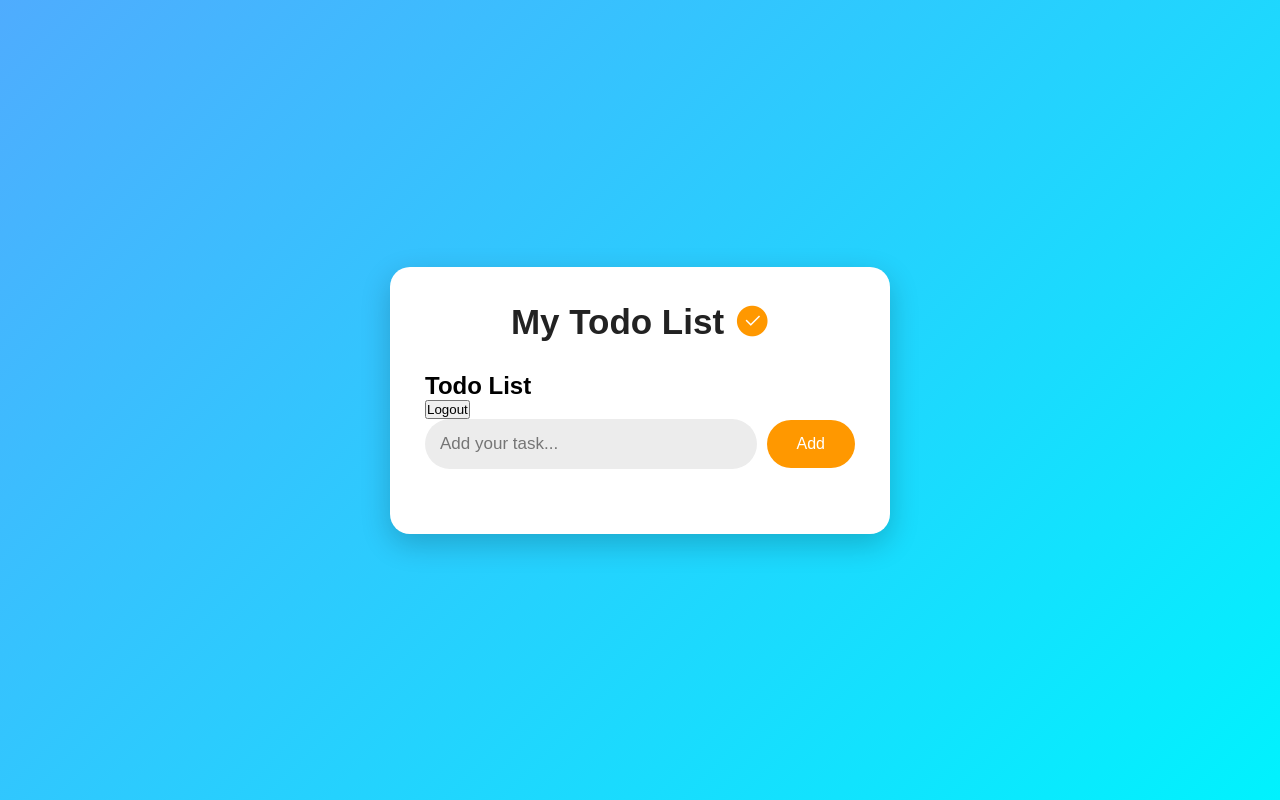
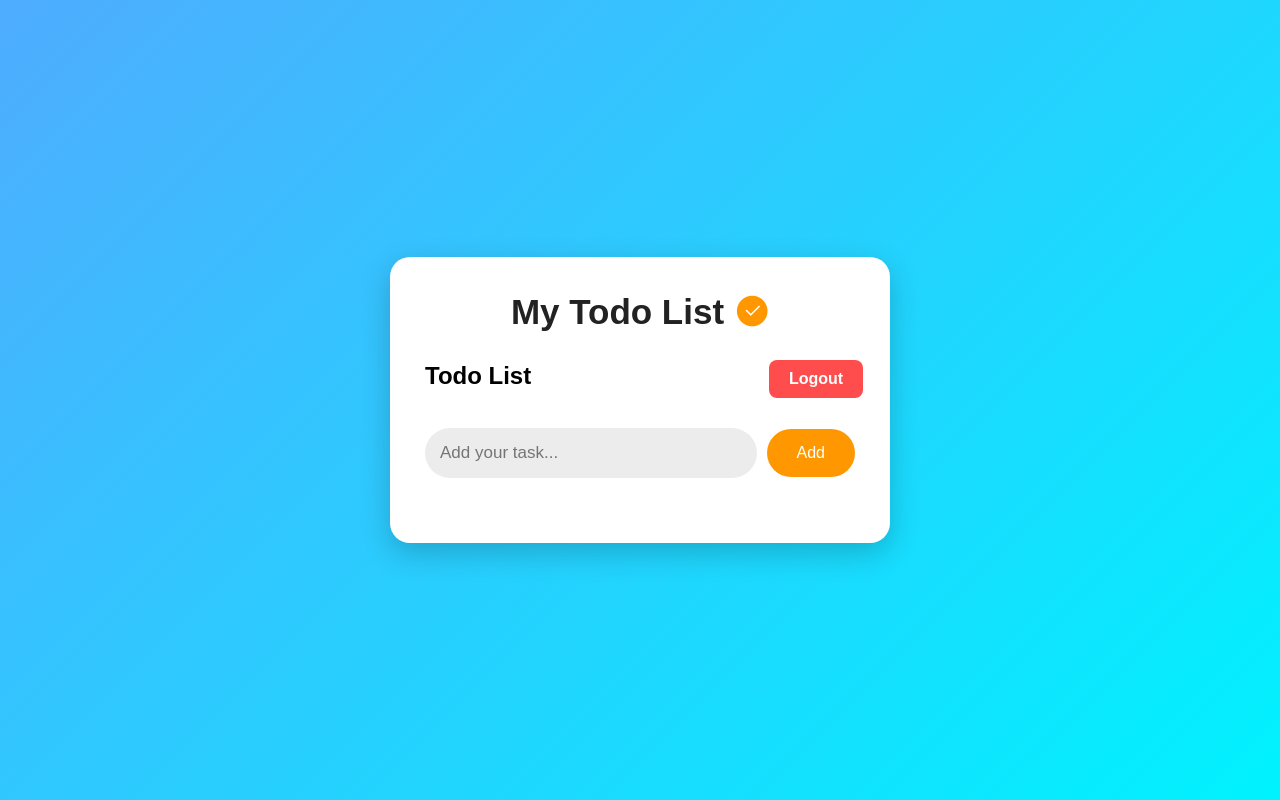
Before and after one commit to ramya208/todo-app, a plain HTML site: page todo.html in a window 1280 px wide. Drawn offline with nearby package versions, Linux system fonts and the light colour scheme.

Commit message:
Added logout button and updated styles

```diff
--- a/app.js
+++ b/app.js
@@ -71,11 +71,18 @@ if (loginBtn) {
                 window.location.href = "todo.html";
 
             })
+            // .catch((error) => {
+
+            //     alert(error.message);
+
+            // });
             .catch((error) => {
+    console.log(error);
+    console.log(error.code);
+    console.log(error.message);
 
-                alert(error.message);
-
-            });
+    alert(error.code + "\n" + error.message);
+});
 
     });
 
--- a/style.css
+++ b/style.css
@@ -232,6 +232,30 @@ body{
     height:1px;
     background:#ccc;
 }
+#logoutBtn {
+    padding: 10px 20px;
+    background-color: #ff4d4d;
+    color: white;
+    border: none;
+    border-radius: 8px;
+    font-size: 16px;
+    font-weight: 600;
+    cursor: pointer;
+    /* transition: 0.3s ease; */
+    position: relative;
+    left:80%;
+    top:-30px;
+}
+
+#logoutBtn:hover {
+    background-color: #e60000;
+    /* transform: scale(1.05); */
+}
+
+/* #logoutBtn:active {
+    /* transform: scale(0.98); */
+
+ */
 
 /* Mobile Responsive */
 
```
